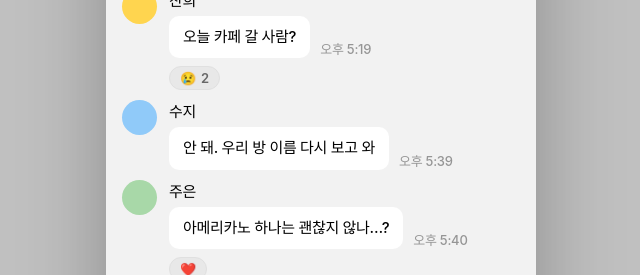
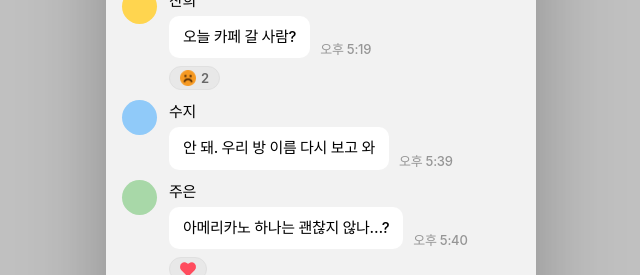
Before and after one commit to nahyune/uxui, a React (Vite) app: page /chatting in a window 1280 px wide. Shown: the part 525-800 px from the top of the page, without its empty margins (319-959 px from the left). Built offline with nearby package versions, Linux system fonts and the light colour scheme; a web font is replaced by a local one.

Commit message:
채팅 반응 이모티콘 이미지 적용 (fire/heart/thumb/unsmile)

```diff
--- a/src/pages/Chatting.jsx
+++ b/src/pages/Chatting.jsx
@@ -7,6 +7,13 @@ const avatarColors = {
   '수지': '#90CAF9',
   '미주': '#F48FB1',
   '찬희': '#FFD54F',
+}
+
+const EMOJI = {
+  sad:   '/img/chatting-unsmile.png',
+  heart: '/img/chatting-heart.png',
+  thumb: '/img/chatting-thumb.png',
+  fire:  '/img/chatting-fire.png',
 }
 
 const msgs = [
@@ -20,18 +27,18 @@ const msgs = [
     text:'월급 생존 챌린지 웃기다ㅋㅋㅋ' },
   { id:5, side:'left',  sender:'찬희', time:'오후 5:19',
     text:'오늘 카페 갈 사람?',
-    reactions:[{ emoji:'😢', count:2 }] },
+    reactions:[{ img: EMOJI.sad, count:2 }] },
   { id:6, side:'left',  sender:'수지', time:'오후 5:39',
     text:'안 돼. 우리 방 이름 다시 보고 와' },
   { id:7, side:'left',  sender:'주은', time:'오후 5:40',
     text:'아메리카노 하나는 괜찮지 않나…?',
-    reactions:[{ emoji:'❤️' }] },
+    reactions:[{ img: EMOJI.heart }] },
   { id:8, side:'left',  sender:'미주', time:'오후 6:05',
     text:'월급 3일차 통장 잔액 지키기 시작.', read:1,
-    reactions:[{ emoji:'👍', count:2 }, { emoji:'❤️', count:2 }] },
+    reactions:[{ img: EMOJI.thumb, count:2 }, { img: EMOJI.heart, count:2 }] },
   { id:9, side:'right', time:'오후 6:15',
     text:'이번 달도 다 같이 살아남아보자 🔥', read:1,
-    reactions:[{ emoji:'🔥', count:3 }, { emoji:'❤️', count:2 }] },
+    reactions:[{ img: EMOJI.fire, count:3 }, { img: EMOJI.heart, count:2 }] },
 ]
 
 const CalSVG = () => (
@@ -48,7 +55,7 @@ const Reactions = ({ reactions, right }) => (
     <span className="ct-reaction-badge">
       {reactions.map((r, i) => (
         <span key={i} className="ct-reaction-item">
-          <span>{r.emoji}</span>
+          <img src={r.img} alt="" style={{ width:16, height:16, objectFit:'contain', flexShrink:0 }} />
           {r.count && <span>{r.count}</span>}
         </span>
       ))}
```
